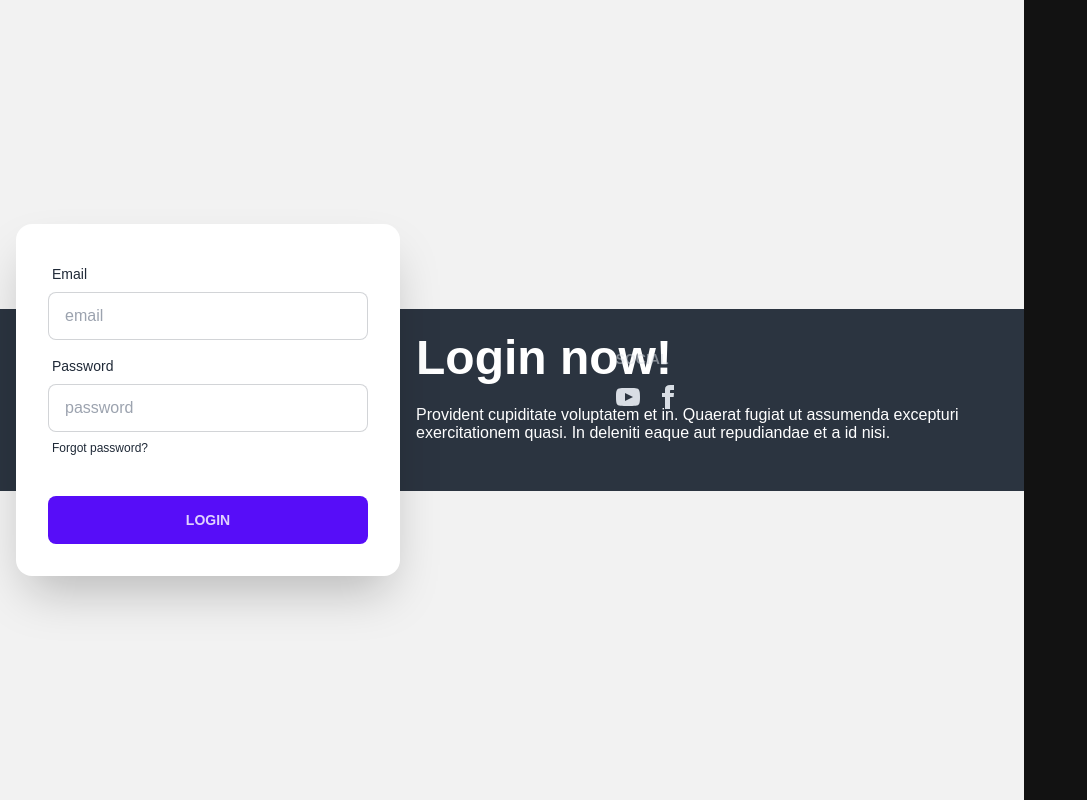
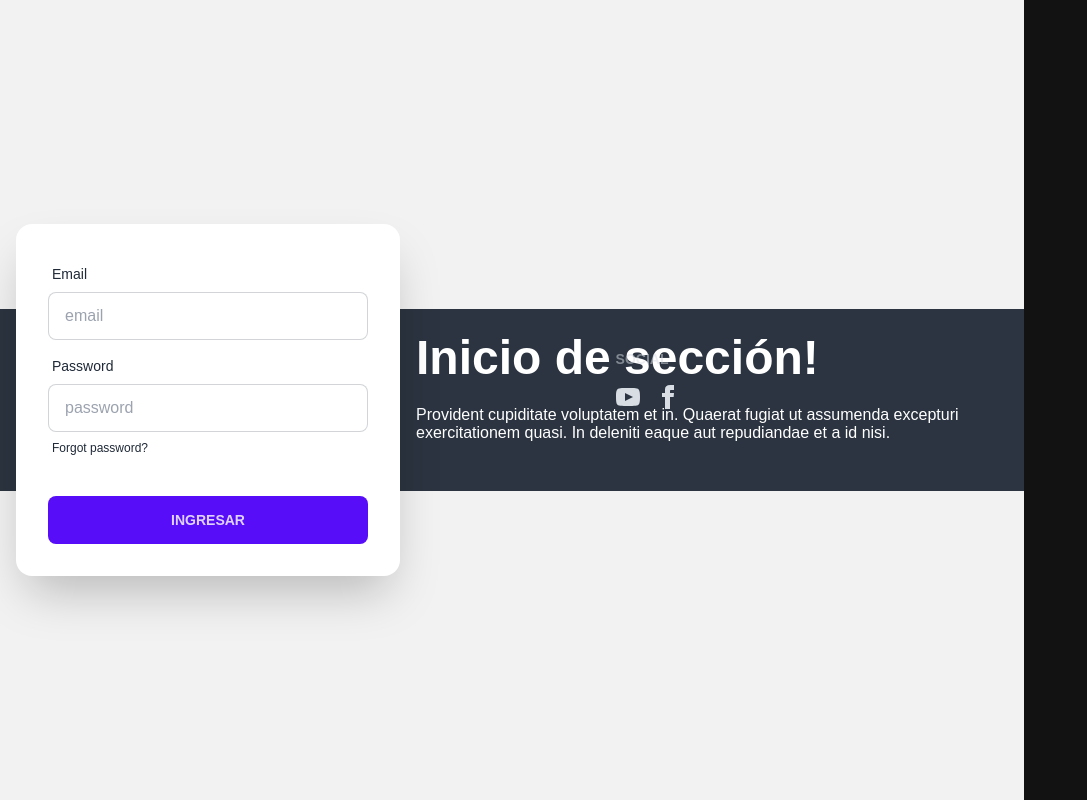
Before and after one commit to jesusjarr30/Modular-Web, a React (Create React App) app in the folder Pagina web/webps/: page /Login in a window 1280 px wide. Shown: the whole page, without its empty margins (0-1087 px from the left). Built offline with nearby package versions, Linux system fonts and the light colour scheme; no server answers.

Commit message:
test login

```diff
--- a/Pagina web/webps/src/components/ComLogin/Cuerpo.js
+++ b/Pagina web/webps/src/components/ComLogin/Cuerpo.js
@@ -5,28 +5,21 @@ import cerebro from '../Imagenes/cerebro.png';
 ///fañta importar los recursos que se necesitan
 function Cuerpo () {
 
-  const [username, setUsername] = useState('');
+  const [correo, setCorreo] = useState('');
   const [password, setPassword] = useState('');
 
-  useEffect(() => {
-    const fetchData = async () => {
-      try {
-        const response = await axios.get('http:\\localhost');
-        console.log(response.data); // Process the response data here
-      } catch (error) {
-        console.error(error);
-      }
-    };
 
-    fetchData();
-  }, []);
+  function verDatos(){
+    console.log('El correo es ',correo)
+    console.log('la contraseña es',password)
+  }
 
 
   return (
     <div className="hero2 min-h-screen bg-base-200">
       <div className="hero-content flex-col lg:flex-row-reverse">
         <div className="text-center lg:text-left">
-          <h1 className="text-5xl font-bold">Login now!</h1>
+          <h1 className="text-5xl font-bold">Inicio de sección!</h1>
           <p className="py-6">Provident cupiditate voluptatem et in. Quaerat fugiat ut assumenda excepturi exercitationem quasi. In deleniti eaque aut repudiandae et a id nisi.</p>
         </div>
         <div className="card flex-shrink-0 w-full max-w-sm shadow-2xl bg-base-100">
@@ -35,19 +28,19 @@ function Cuerpo () {
               <label className="label">
                 <span className="label-text">Email</span>
               </label>
-              <input type="text" placeholder="email" className="input input-bordered" />
+              <input type="text" placeholder="email" className="input input-bordered" value={correo} onChange={(e) => setCorreo(e.target.value)}/>
             </div>
             <div className="form-control">
               <label className="label">
                 <span className="label-text">Password</span>
               </label>
-              <input type="text" placeholder="password" className="input input-bordered" />
+              <input type="text" placeholder="password" className="input input-bordered" value={password} onChange={(e) => setPassword(e.target.value)}/>
               <label className="label">
                 <a href="#" className="label-text-alt link link-hover">Forgot password?</a>
               </label>
             </div>
             <div className="form-control mt-6">
-              <button className="btn btn-primary">Login</button>
+              <button onClick={verDatos}className="btn btn-primary">Ingresar</button>
             </div>
           </div>
         </div>
```
Also changed, not shown: 2 other files (tests, documents, lock files or other folders).
